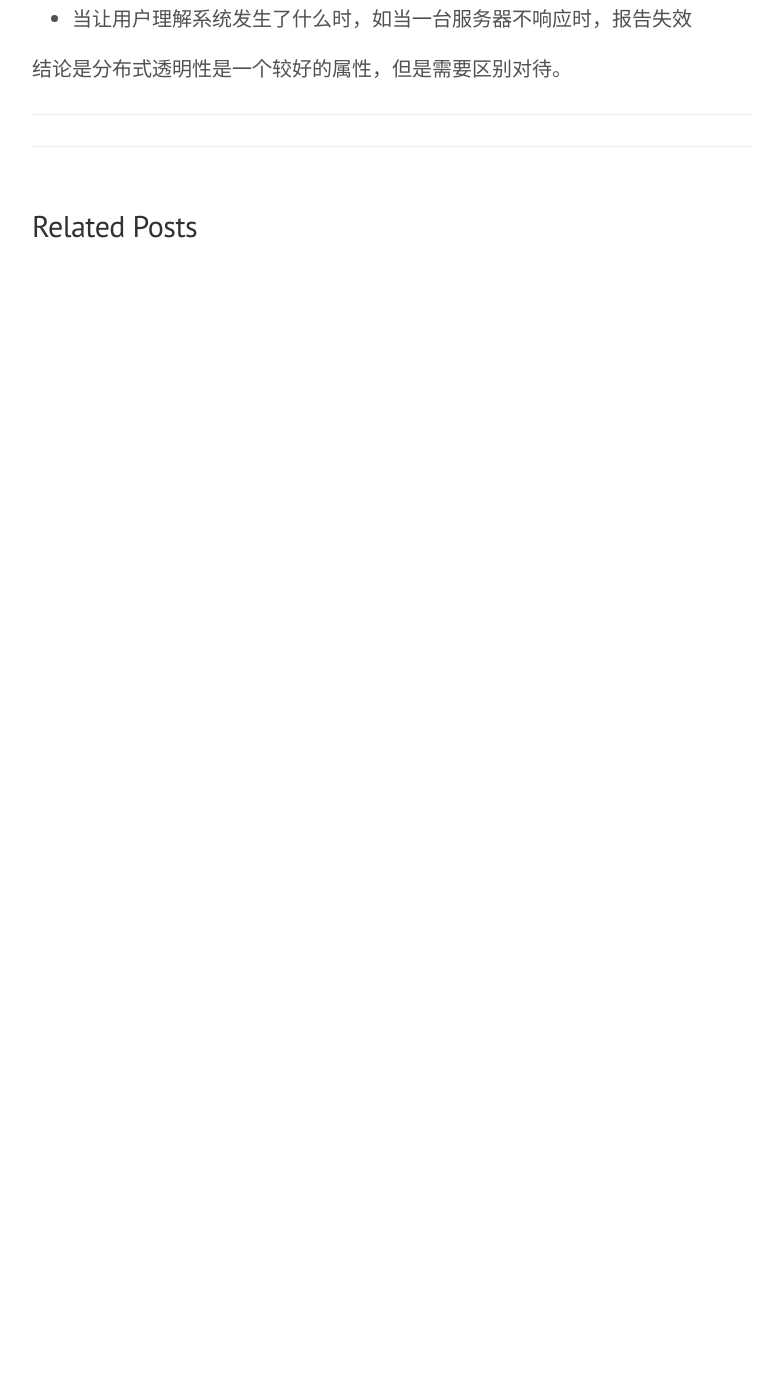
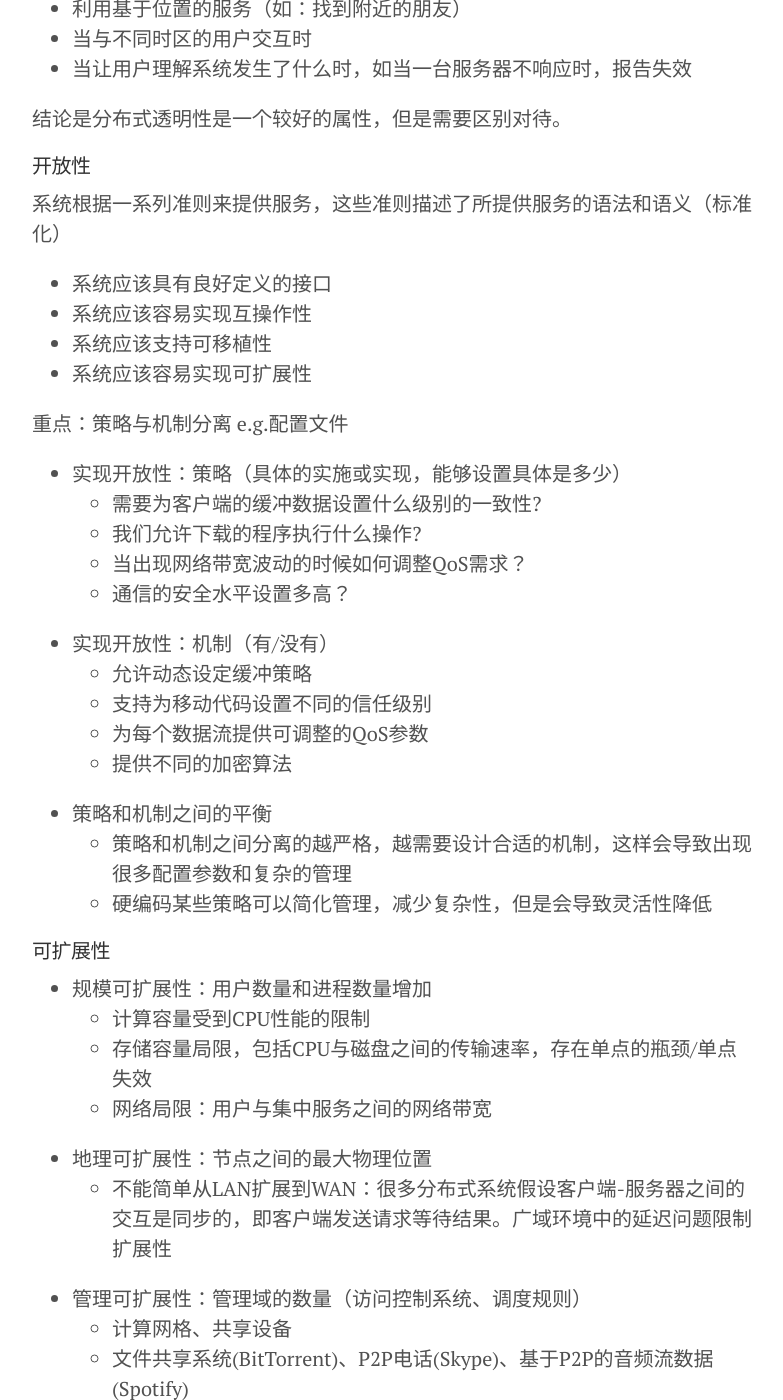
Before and after one commit to Ewenwan/chhzh123.github.io, a Jekyll site: the page built from summary/distributed-systems.md, in a window 1280 px wide and 1400 px high, scrolled down 3058 px. Shown: the whole window, without its empty margins (248-1031 px from the left). Built offline with Jekyll 4.4.1, drawn with Linux system fonts in a browser that asks for light colours; nearby versions of some CDN libraries; before the commit the page ends 3362 px from its top, so only the background shows below that; some of the changed text lies outside the part shown.

Commit message:
[Summary] Update distributed systems
Finish Chap 1

```diff
--- a/summary/distributed-systems.md
+++ b/summary/distributed-systems.md
@@ -68,6 +68,7 @@
 * 但分布式系统是一个复杂的拓扑结构（树型结构），每个节点软件不必相同，可以异构
 
 ### 分布式系统的目标
+**对外是一个整体，从而要使分布式系统具有一定的特性**！
 * 使资源可访问：让用户方便访问资源
 * 透明性：隐藏资源在网络上的分布
 	- 访问、位置、迁移、重定位、复制、并发、故障、持久化
@@ -92,4 +93,88 @@
 
 结论是分布式透明性是一个较好的属性，但是需要区别对待。
 
+#### 开放性
+系统根据一系列准则来提供服务，这些准则描述了所提供服务的语法和语义（标准化）
+* 系统应该具有良好定义的接口
+* 系统应该容易实现互操作性
+* 系统应该支持可移植性
+* 系统应该容易实现可扩展性
+
+重点：策略与机制分离 e.g.配置文件
+* 实现开放性：策略（具体的实施或实现，能够设置具体是多少）
+	- 需要为客户端的缓冲数据设置什么级别的一致性?
+	- 我们允许下载的程序执行什么操作?
+	- 当出现网络带宽波动的时候如何调整QoS需求？
+	- 通信的安全水平设置多高？
+* 实现开放性：机制（有/没有）
+	- 允许动态设定缓冲策略
+	- 支持为移动代码设置不同的信任级别
+	- 为每个数据流提供可调整的QoS参数
+	- 提供不同的加密算法
+* 策略和机制之间的平衡
+	- 策略和机制之间分离的越严格，越需要设计合适的机制，这样会导致出现很多配置参数和复杂的管理
+	- 硬编码某些策略可以简化管理，减少复杂性，但是会导致灵活性降低
+
+#### 可扩展性
+* 规模可扩展性：用户数量和进程数量增加
+	- 计算容量受到CPU性能的限制
+	- 存储容量局限，包括CPU与磁盘之间的传输速率，存在单点的瓶颈/单点失效
+	- 网络局限：用户与集中服务之间的网络带宽
+* 地理可扩展性：节点之间的最大物理位置
+	- 不能简单从LAN扩展到WAN：很多分布式系统假设客户端-服务器之间的交互是同步的，即客户端发送请求等待结果。广域环境中的延迟问题限制扩展性
+* 管理可扩展性：管理域的数量（访问控制系统、调度规则）
+	- 计算网格、共享设备
+	- 文件共享系统(BitTorrent)、P2P电话(Skype)、基于P2P的音频流数据(Spotify)
+
+#### 形式化分析
+排队论：M/M/1
+* M：到达符合Markov（泊松/指数），到达率$$\lambda$$
+* M：处理符合Markov，服务率$$\mu$$
+* 1：进程数目
+
+最终会达到一个稳态（进出一样），系统中包含$$k$$个请求的概率
+$$\mu p_1=\lambda p_2, p_2\lambda+p_3\mu=\lambda p_3+\mu p_2, \ldots$$
+可推得
+$$p_k=(1-\frac{\lambda}{\mu})(\frac{\lambda}{\mu})^k$$
+
+最终平均吞吐为$$\lambda$$
+
+#### 扩展技术
+隐藏通信延迟：尽量避免等待原程服务对请求的响应->解决地理可扩展性
+* 异步通信
+* 设计分离的响应消息处理器（分布）
+* 但不是所有应用都满足这种模式
+* 某些交互式应用的用户发出请求后，处于等待的状态
+
+分布：在多个机器上划分数据和计算
+
+复制和缓存：在多个不同的机器上创建多个数据副本
+* 复制文件服务器和数据库
+* Web站点进行镜像
+* Web缓存：在浏览器或者代理位置
+* 文件缓存
+
+复制存在的问题：一致性问题，如果可以容忍不一致，那么可以减少全局同步，但这由应用程序决定
+
+### 不同的分布式系统
+三种类型分布式系统：多核、多处理器、多计算机
+
+分布式共享内存现在已经很少用了
+
+* 集群计算系统：同构（相同OS，近乎相同的硬件），单个管理节点
+* 网格计算系统：异构，包含多个组织，容易扩展到广域网环境；为了允许合作，网格通常利用虚拟组织
+* 云计算
+
+事务系统(EAI) + 事务处理监控器(TPM)
+* 中间件为系统集成提供通信设施
+* RPC：请求通过本地调用发出，结果以函数返回值方式接收
+* 面向消息的中间件(MOM)：Pub, Sub
+
+### 分布式系统面临的挑战
+* 系统设计：正确的接口设计和抽象，如何划分功能和可扩展性
+* 一致性：如何一致地共享数据
+* 容错：如何保障系统在出现失效情况下正常运行
+* 不同的部署场景：集群、广域分布、传感网络
+* 实现：如何最大化并行，性能瓶颈是什么，如何平衡负载
+
 ------------------
```
